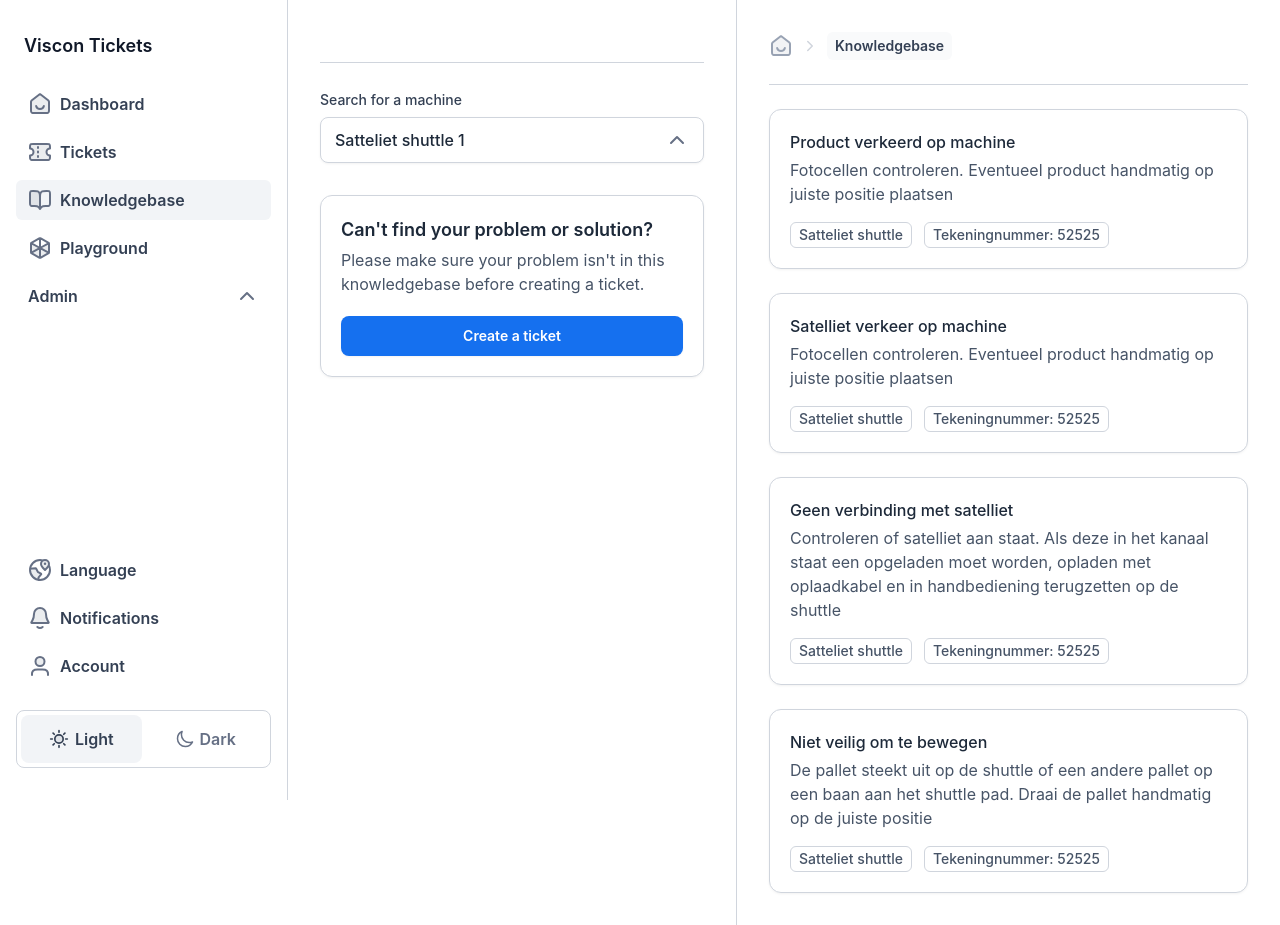
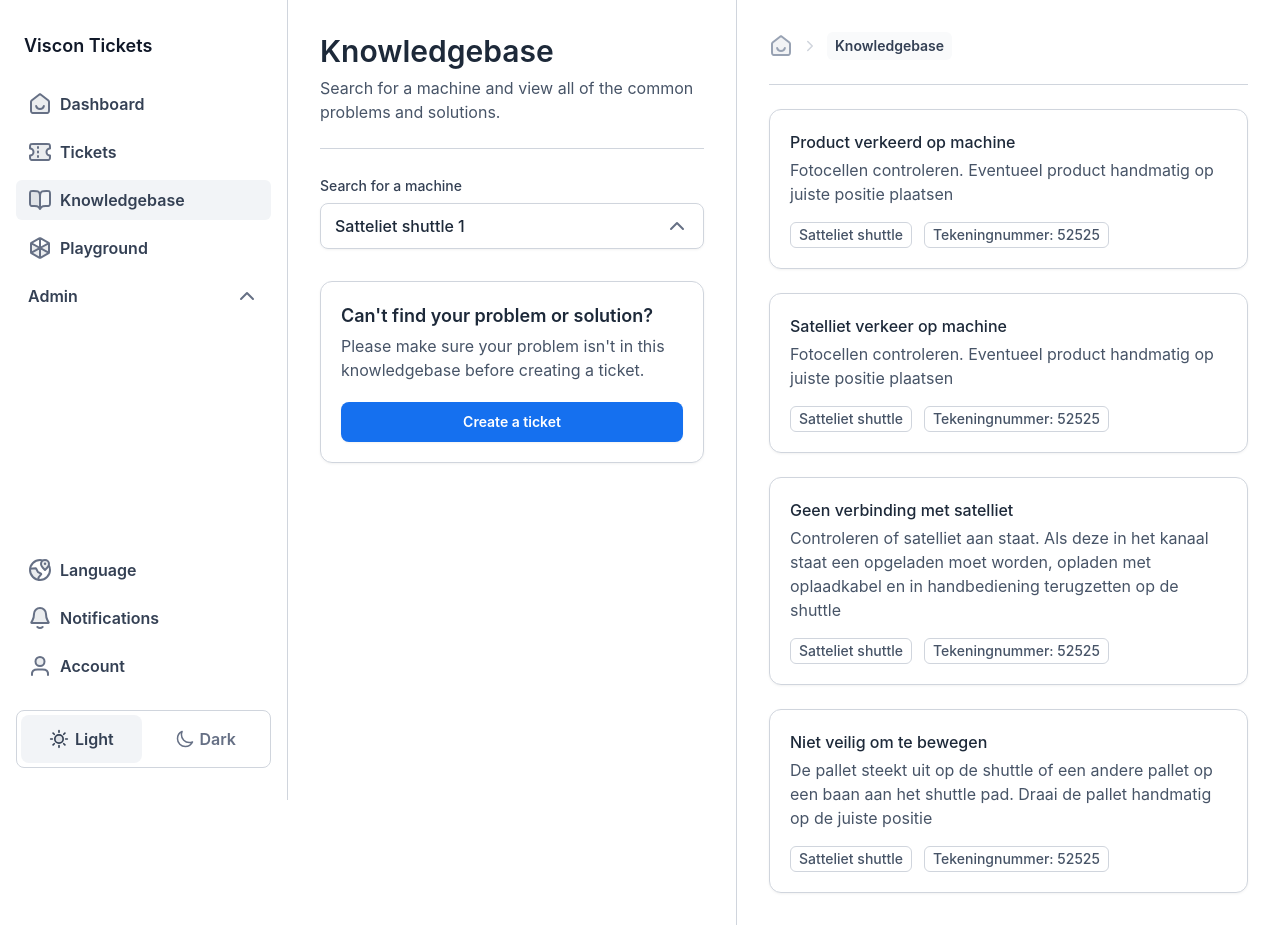
Before and after one commit to lucasprins/viscon-tickets, a React (Create React App) app: page /knowledgebase in a window 1280 px wide. Built offline with nearby package versions, Linux system fonts and the light colour scheme.

Commit message:
Fix for knowledgebase PageHeader translations

```diff
--- a/src/pages/Knowledgebase/Knowledgebase.tsx
+++ b/src/pages/Knowledgebase/Knowledgebase.tsx
@@ -32,7 +32,7 @@ export function Knowledgebase() {
 				{/* Page Header Placeholder */}
 				<PageHeader
 					title={translations[language].knowledgebase}
-					subtitle={translations[language].knowledgebase} />
+					subtitle={translations[language].knowledgebase_subtitle} />
 				<Divider />
 				<DropdownSelectMachine machines={machines} label={translations[language].search_machine} />
 				<InlineCTA
--- a/src/pages/Knowledgebase/KnowledgebaseTranslations.json
+++ b/src/pages/Knowledgebase/KnowledgebaseTranslations.json
@@ -14,6 +14,7 @@
         "cant_find_solution_title": "Can't find your problem or solution?",
         "cant_find_solution_text": "Please make sure your problem isn't in this knowledgebase before creating a ticket.",
         "create_ticket": "Create a ticket",
+        "knowledgebase": "Knowledgebase",
         "knowledgebase_subtitle": "Search for a machine and view all of the common problems and solutions."
     }
 }
```
